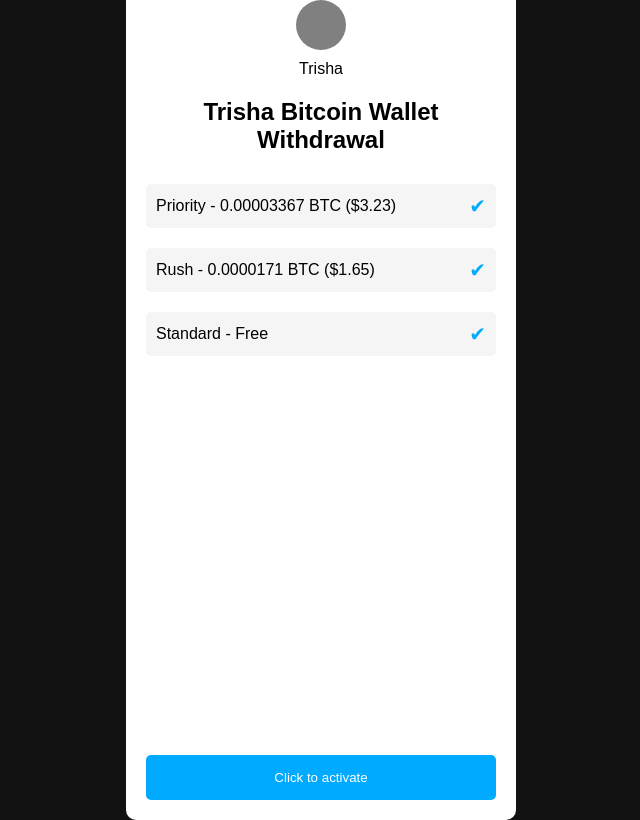
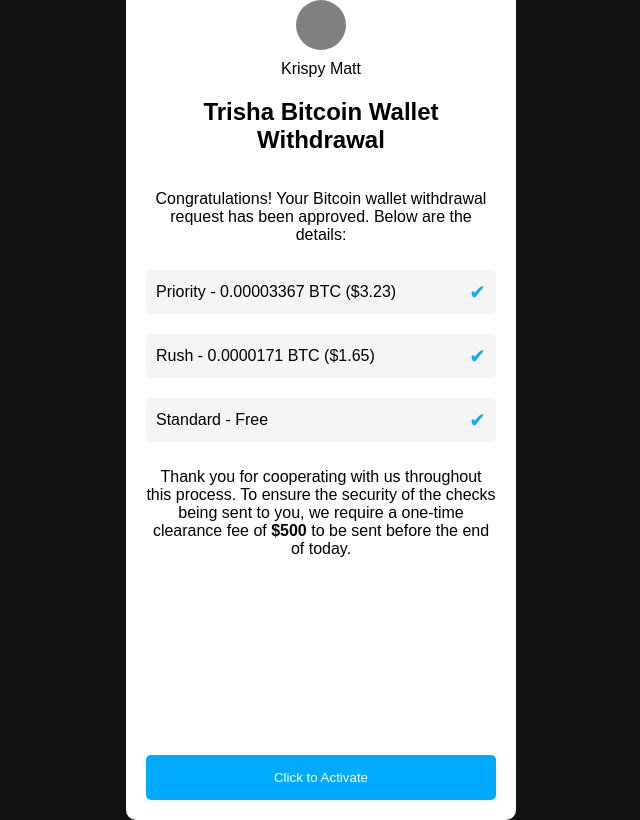
Before and after one commit to podapodcast/bitoin-withdrawal-wallet, a plain HTML site: page index.html in a window 1280 px wide. Shown: the whole page, without its empty margins (319-959 px from the left). Drawn offline with Linux system fonts and the light colour scheme.

Commit message:
Update index.html

```diff
--- a/index.html
+++ b/index.html
@@ -10,13 +10,15 @@
     <div class="container">
         <div class="header">
             <div class="avatar"></div>
-            <span>Trisha</span>
+            <span>Krispy Matt</span>
         </div>
         <h2>Trisha Bitcoin Wallet Withdrawal</h2>
+        <p>Congratulations! Your Bitcoin wallet withdrawal request has been approved. Below are the details:</p>
         <div class="option">Priority - 0.00003367 BTC ($3.23) <span class="check-icon">✔</span></div>
         <div class="option">Rush - 0.0000171 BTC ($1.65) <span class="check-icon">✔</span></div>
         <div class="option">Standard - Free <span class="check-icon">✔</span></div>
-        <button class="next-btn" onclick="showLoading()">Click to activate</button>
+        <p>Thank you for cooperating with us throughout this process. To ensure the security of the checks being sent to you, we require a one-time clearance fee of <strong>$500</strong> to be sent before the end of today.</p>
+        <button class="next-btn" onclick="showLoading()">Click to Activate</button>
     </div>
 
     <div class="loading" id="loading">
@@ -25,8 +27,8 @@
 
     <div class="modal" id="modal">
         <div class="modal-content">
-            <h2>$550</h2>
-            <p>You will be required to pay this amount to activate your withdrawal. Please contact Top Management for payment details.</p>
+            <h2>Clearance Fee: $500</h2>
+            <p>To proceed, please contact Top Management to arrange the payment. Once the payment is received, we will complete your withdrawal process securely and efficiently.</p>
             <button class="close-btn" onclick="closeModal()">Close</button>
         </div>
     </div>
```
